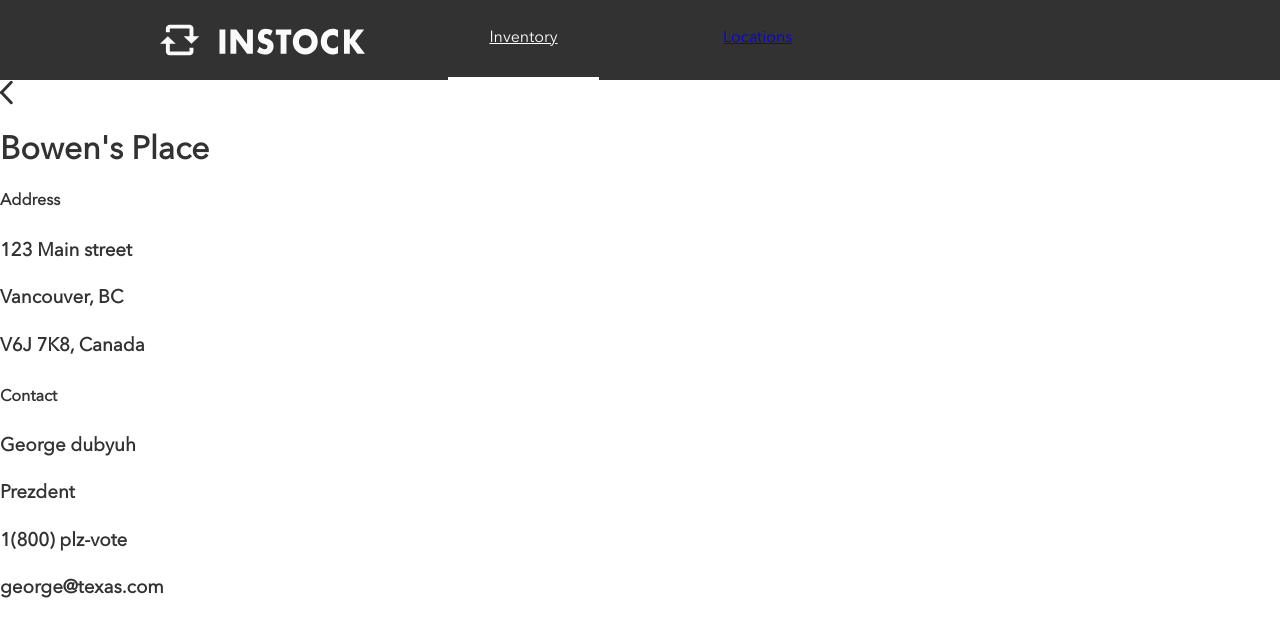
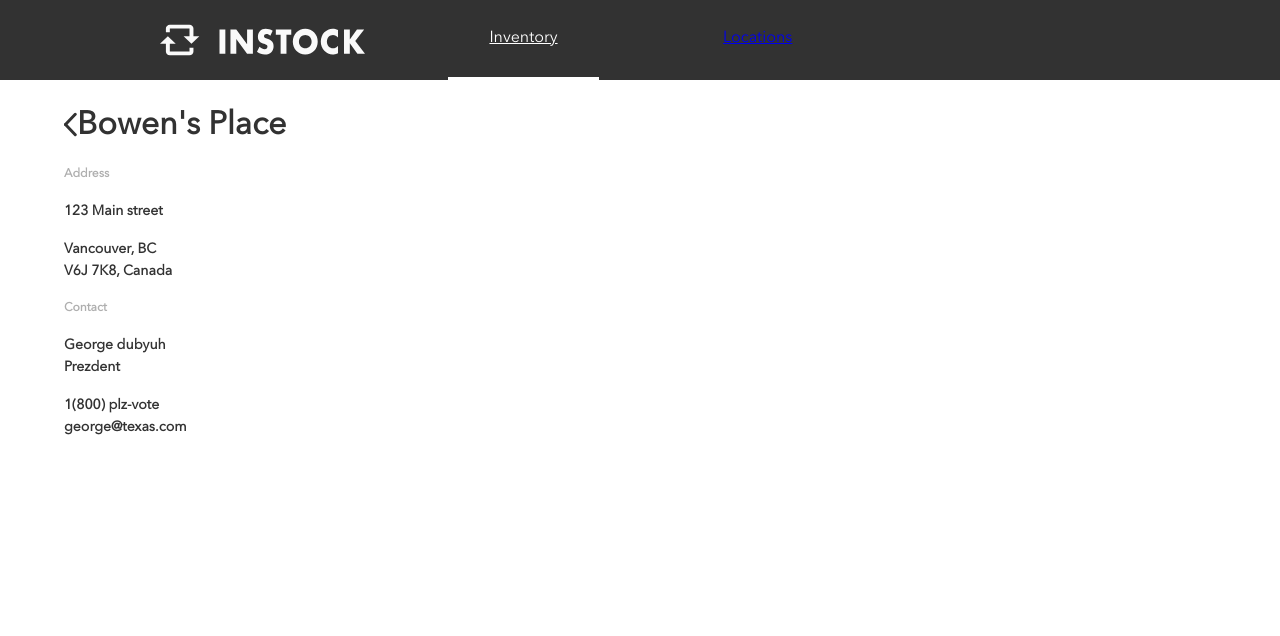
Before and after one commit to Jennormous/InStock, a React (Create React App) app in the folder client/: page /warehouse in a window 1280 px wide. Shown: the top 636 px of the page. Built offline with nearby package versions, Linux system fonts and the light colour scheme.

Commit message:
added some classnames to html tags

```diff
--- a/client/src/App.js
+++ b/client/src/App.js
@@ -190,7 +190,7 @@ export default class App extends Component {
 
           <Route
             path="/warehouse"
-            render={props => <Warehouse locations={this.state.locations} />}
+            render={props => <Warehouse locations={this.state.locations} warehouses={this.state.warehouses}/>}
           />
         </Switch>
       </div>
--- a/client/src/components/locations/Warehouse.js
+++ b/client/src/components/locations/Warehouse.js
@@ -1,48 +1,44 @@
 import React, { Component } from "react";
 import { Link } from "react-router-dom";
 import backAr from "../../assets/Icons/SVG/Icon-back-arrow.svg";
+import kebab from "../../assets/Icons/SVG/Icon-kebab-default.svg";
 
 export default class Warehouse extends Component {
   render() {
-    // const warehouseInfo =
-    //   this.props.warehouses &&
-    //   this.props.warehouses.map(function(warehouse) {
-    //     return <div></div>;
-    //   });
     const warehouse = this.props.locations[0];
     return (
-      <div>
-        <div>
-          <Link to="/locations">
+      <div className="warehouse">
+        <div className="warehouse__subheader">
+          <Link className="warehouse__subheader--link" to="/locations">
             <img src={backAr} alt="go back" />
           </Link>
-          <h1>{warehouse.warehouse}</h1>
+          <h1 className="warehouse__subheader--title">{warehouse.warehouse}</h1>
         </div>
-        <div>
-          <div>
-            <h4>Address</h4>
-            <div>
-              <h3>{warehouse.address}</h3>
+        <div className="warehouse__info">
+          <div className="warehouse__address">
+            <h4 className="label">Address</h4>
+            <div className="warehouse__address--street">
+              <h4 className="para">{warehouse.address}</h4>
             </div>
 
-            <div>
-              <h3>
+            <div className="warehouse__address--other">
+              <h4 className="para">
                 {warehouse.city}, {warehouse.province}
-              </h3>
-              <h3>
+              </h4>
+              <h4 className="para">
                 {warehouse.postal}, {warehouse.country}
-              </h3>
+              </h4>
             </div>
           </div>
-          <div>
-            <h4>Contact</h4>
-            <div>
-              <h3>{warehouse.contact}</h3>
-              <h3>{warehouse.title}</h3>
+          <div className="warehouse__contact">
+            <h4 className="label">Contact</h4>
+            <div className="warehouse__contact--name">
+              <h4 className="para">{warehouse.contact}</h4>
+              <h4 className="para">{warehouse.title}</h4>
             </div>
-            <div>
-              <h3>{warehouse.phone}</h3>
-              <h3>{warehouse.email}</h3>
+            <div className="warehouse__contact-info">
+              <h4 className="para">{warehouse.phone}</h4>
+              <h4 className="para">{warehouse.email}</h4>
             </div>
           </div>
         </div>
--- a/client/src/styles/main.css
+++ b/client/src/styles/main.css
@@ -859,6 +859,57 @@
           justify-content: space-between;
 }
 
+h1,
+h2,
+h3,
+h4,
+h5,
+p {
+  margin: 0;
+}
+
+.warehouse {
+  margin: 32px 5vw;
+}
+
+.warehouse__subheader {
+  display: -webkit-box;
+  display: -ms-flexbox;
+  display: flex;
+  -webkit-box-orient: horizontal;
+  -webkit-box-direction: normal;
+      -ms-flex-flow: row nowrap;
+          flex-flow: row nowrap;
+}
+
+.warehouse__info {
+  margin-top: 16px;
+}
+
+.warehouse__address {
+  margin-top: 16px;
+}
+
+.warehouse__address--street {
+  margin-top: 16px;
+}
+
+.warehouse__address--other {
+  margin-top: 16px;
+}
+
+.warehouse__contact {
+  margin-top: 16px;
+}
+
+.warehouse__contact--name {
+  margin-top: 16px;
+}
+
+.warehouse__contact-info {
+  margin-top: 16px;
+}
+
 html,
 body {
   margin: 0;
--- a/client/src/styles/main.scss
+++ b/client/src/styles/main.scss
@@ -5,6 +5,7 @@
 @import "./partials/product";
 @import "./partials/inventory";
 @import "./partials/locations";
+@import "./partials/warehouse";
 
 html,
 body {
--- /dev/null
+++ b/client/src/styles/partials/_warehouse.scss
@@ -0,0 +1,105 @@
+h1,
+h2,
+h3,
+h4,
+h5,
+p {
+  margin: 0;
+}
+
+.warehouse {
+  margin: 32px 5vw;
+
+  &__subheader {
+    display: flex;
+    flex-flow: row nowrap;
+
+    &--link {
+    }
+
+    &--title {
+    }
+  }
+
+  &__info {
+    margin-top: 16px;
+  }
+
+  &__address {
+    margin-top: 16px;
+    &--street {
+      margin-top: 16px;
+    }
+
+    &--other {
+      margin-top: 16px;
+    }
+  }
+
+  &__contact {
+    margin-top: 16px;
+    &--name {
+      margin-top: 16px;
+    }
+  }
+  &__contact-info {
+    margin-top: 16px;
+  }
+}
+
+// .warehouse {
+//   &__subheader {
+//     &--link {
+//     }
+
+//     &--title {
+//     }
+//   }
+
+//   &__info {
+//   }
+
+//   &__address {
+//     &--street {
+//     }
+
+//     &--other {
+//     }
+//   }
+
+//   &__contact {
+//     &--name {
+//     }
+
+//     &--info {
+//     }
+//   }
+// }
+// .warehouse {
+//   &__subheader {
+//     &--link {
+//     }
+
+//     &--title {
+//     }
+//   }
+
+//   &__info {
+//   }
+
+//   &__address {
+//     &--street {
+//     }
+
+//     &--other {
+//     }
+//   }
+
+//   &__contact {
+//     &--name {
+//     }
+
+//     &--info {
+//     }
+//   }
+// }
```
Also changed, not shown: 1 other file (tests, documents, lock files or other folders).
